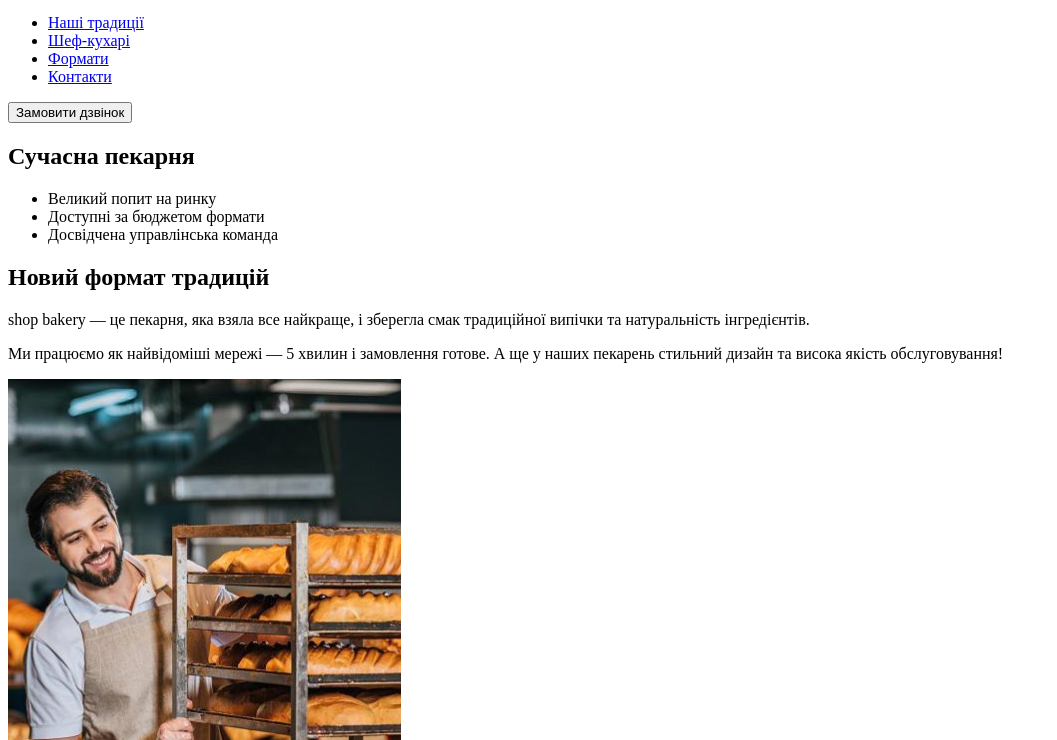
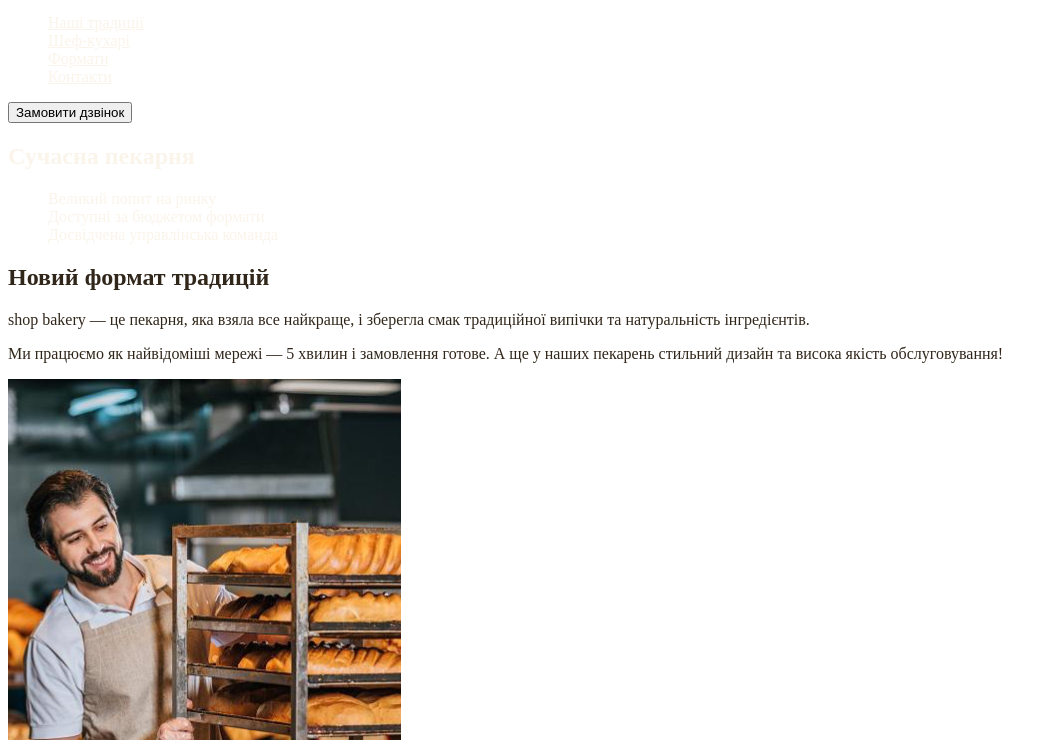
Before and after one commit to Kristina3113/genius-modern-bakery-site, a plain HTML site: page index.html in a window 1280 px wide. Shown: the part 60-800 px from the top of the page, without its empty margins (0-1057 px from the left). Drawn offline with Linux system fonts and the light colour scheme.

Commit message:
Add styles.css and css variables

```diff
--- /dev/null
+++ b/css/style.css
@@ -0,0 +1,44 @@
+:root {
+  --color-primary-dark: #31261a;
+  --color-primary-light: #faf4ea;
+  --color-brand-light: #819b57;
+  --color-brand-dark: #465929;
+  --secondary-color-light: #cfcfbc;
+  --secondary-color-dark: #a18268;
+}
+
+/* Base */
+
+body {
+  color: var(--color-primary-dark);
+}
+
+ul {
+  list-style-type: none;
+}
+
+.link {
+  color: var(--color-primary-light);
+}
+
+.link:hover {
+  color: var(--color-brand);
+}
+/* SECTION-HERO */
+
+.hero_title {
+  color: var(--color-primary-light);
+}
+
+.hero_title .accent {
+  color: var(--color-brand);
+}
+
+.adventages-list {
+  background-color: var(--color-brand);
+  color: var(--color-primary-light);
+}
+
+.section-title {
+  color: var(--color-primary-dark);
+}
--- a/index.html
+++ b/index.html
@@ -3,6 +3,7 @@
   <head>
     <meta charset="UTF-8" />
     <meta name="viewport" content="width=device-width, initial-scale=1.0" />
+    <link rel="stylesheet" href="/css/style.css" />
     <title>Сучасна пекарня</title>
   </head>
   <body>
@@ -12,10 +13,10 @@
           <img src="./images/logo.svg" alt="Логотип сучасної пекарні" />
         </a>
         <ul>
-          <li><a href="#traditions-section">Наші традиції</a></li>
-          <li><a href="#chefs-section">Шеф-кухарі</a></li>
-          <li><a href="#formats-section">Формати</a></li>
-          <li><a href="#contacts-section">Контакти</a></li>
+          <li><a class="link" href="#traditions-section">Наші традиції</a></li>
+          <li><a class="link" href="#chefs-section">Шеф-кухарі</a></li>
+          <li><a class="link" href="#formats-section">Формати</a></li>
+          <li><a class="link" href="#contacts-section">Контакти</a></li>
         </ul>
       </nav>
       <!-- замовити дзвінок -->
@@ -23,15 +24,15 @@
     </header>
     <main>
       <section>
-        <h1>Сучасна пекарня</h1>
+        <h1 class="hero_title"><span class="accent">Сучасна</span> пекарня</h1>
       </section>
       <section id="traditions-section">
-        <ul>
+        <ul class="adventages-list">
           <li>Великий попит на ринку</li>
           <li>Доступні за бюджетом формати</li>
           <li>Досвідчена управлінська команда</li>
         </ul>
-        <h2>Новий формат традицій</h2>
+        <h2 class="section-title">Новий формат традицій</h2>
         <p>
           <span lang="en">shop bakery</span> — це пекарня, яка взяла все
           найкраще, і зберегла смак традиційної випічки та натуральність
@@ -48,7 +49,9 @@
         />
       </section>
       <section id="chefs-section">
-        <h2>Наші найкращі шеф -кухарі</h2>
+        <h2 class="section-title">
+          Наші найкращі <span class="accent">шеф-кухарі</span>
+        </h2>
         <ul>
           <li>
             <article>
@@ -72,7 +75,7 @@
         </ul>
       </section>
       <section id="formats-section">
-        <h2>Формати</h2>
+        <h2 class="section-title">Формати</h2>
         <ul>
           <li>
             <article>
@@ -92,7 +95,7 @@
         </ul>
       </section>
       <section id="contacts-section">
-        <h2>Приєднуйся до мережі пекарень</h2>
+        <h2 class="section-title">Приєднуйся до мережі пекарень</h2>
         <iframe
           src="https://www.google.com/maps/embed?pb=!1m18!1m12!1m3!1d2540.1636304352814!2d30.48869837704971!3d50.456677571593325!2m3!1f0!2f0!3f0!3m2!1i1024!2i768!4f13.1!3m3!1m2!1s0x40d4ce637c006b2d%3A0xaf86385f19996ff0!2z0LLRg9C70LjRhtGPINCh0ZbRh9C-0LLQuNGFINCh0YLRgNGW0LvRjNGG0ZbQsiwgNTQsINCa0LjRl9CyLCDQo9C60YDQsNGX0L3QsCwgMDIwMDA!5e0!3m2!1suk!2ses!4v1735305522020!5m2!1suk!2ses"
           width="603"
```
